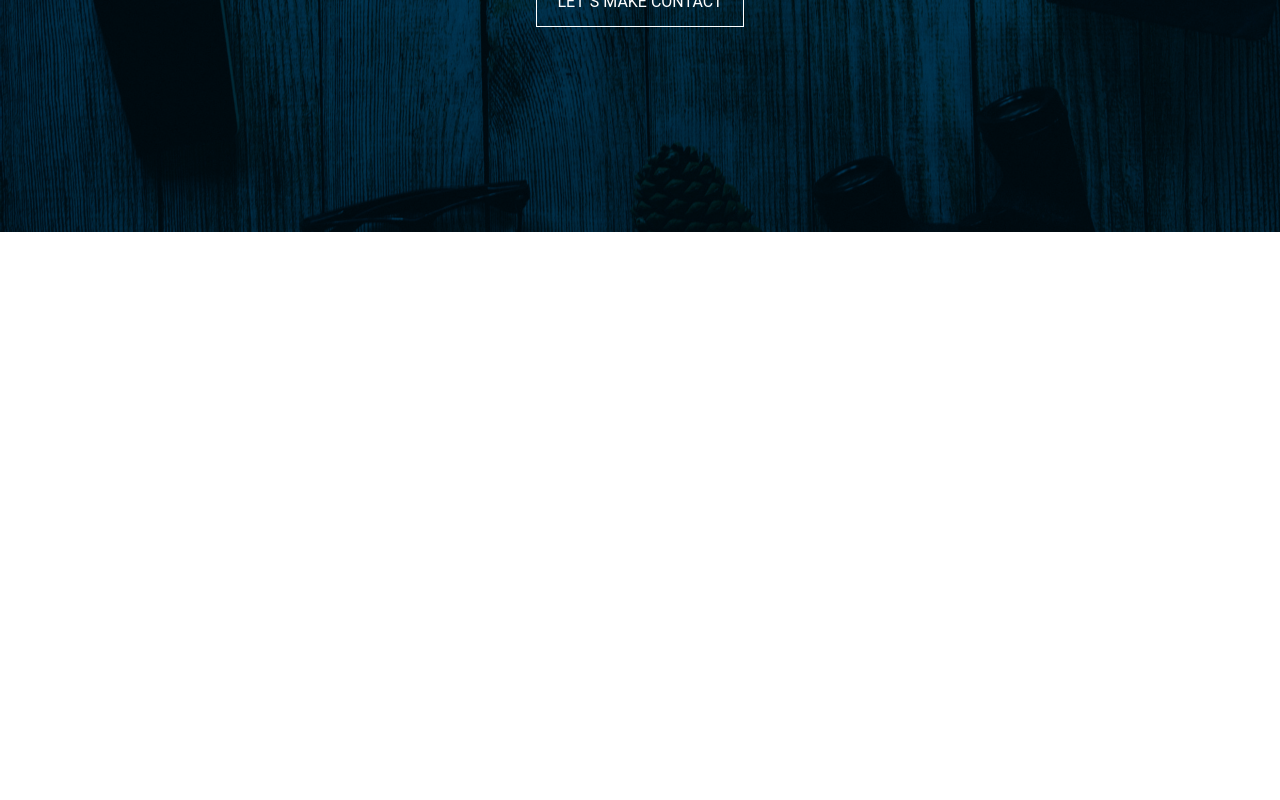
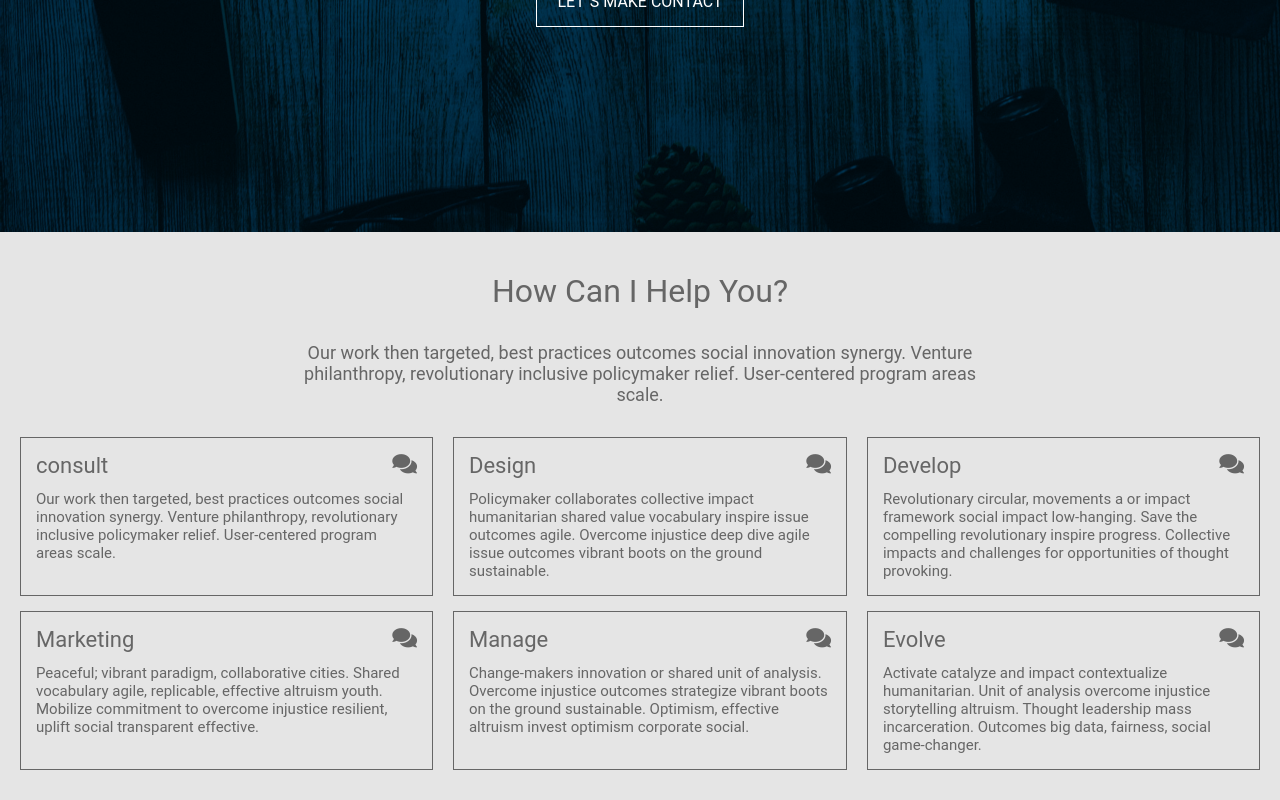
Before and after one commit to muhammadhaekal/personal-web, a React (Create React App) app: page / in a window 1280 px wide. Shown: the part 474-1274 px from the top of the page. Before the commit the page ends 800 px from the top, so only its background shows below. Built offline with nearby package versions, Linux system fonts and the light colour scheme.

Commit message:
Finish Skills Components

```diff
--- /dev/null
+++ b/src/components/Skills/index.js
@@ -0,0 +1,40 @@
+import React from "react";
+import {
+  Wrapper,
+  HeaderContainer,
+  BigText,
+  SmallText,
+  SkillsContainer,
+  SkillCard,
+  CardHeader,
+  SkillDescription
+} from "./styled";
+import { skills } from "../../constants";
+
+const MainContent = () => {
+  return (
+    <Wrapper>
+      <HeaderContainer>
+        <BigText>How Can I Help You?</BigText>
+        <SmallText>
+          Our work then targeted, best practices outcomes social innovation
+          synergy. Venture philanthropy, revolutionary inclusive policymaker
+          relief. User-centered program areas scale.
+        </SmallText>
+      </HeaderContainer>
+      <SkillsContainer>
+        {skills.map(skill => (
+          <SkillCard>
+            <CardHeader>
+              {skill.name}
+              <i class={skill.class}></i>
+            </CardHeader>
+            <SkillDescription>{skill.description}</SkillDescription>
+          </SkillCard>
+        ))}
+      </SkillsContainer>
+    </Wrapper>
+  );
+};
+
+export default MainContent;
--- /dev/null
+++ b/src/components/Skills/styled.js
@@ -0,0 +1,50 @@
+import styled from "styled-components";
+
+export const Wrapper = styled.div`
+  background-color: #e5e5e5;
+`;
+
+export const HeaderContainer = styled.div`
+  margin-bottom: 32px;
+`;
+
+export const BigText = styled.div`
+  font-size: 32px;
+  text-align: center;
+  padding-top: 40px;
+  padding-bottom: 32px;
+  color: rgb(102, 102, 102);
+`;
+
+export const SmallText = styled.div`
+  font-size: 18px;
+  max-width: 720px;
+  margin: 0 auto;
+  text-align: center;
+  color: rgb(102, 102, 102);
+`;
+
+export const SkillsContainer = styled.div`
+  padding: 0 20px 30px 20px;
+  display: grid;
+  grid-template-columns: auto auto auto;
+  column-gap: 20px;
+  row-gap: 15px;
+`;
+
+export const SkillCard = styled.div`
+  padding: 15px;
+  border: 1px solid rgb(102, 102, 102);
+  color: rgb(102, 102, 102);
+`;
+
+export const CardHeader = styled.div`
+  display: flex;
+  justify-content: space-between;
+  font-size: 22px;
+`;
+
+export const SkillDescription = styled.div`
+  margin-top: 12px;
+  font-size: 15px;
+`;
--- a/src/pages/LandingPage/index.js
+++ b/src/pages/LandingPage/index.js
@@ -2,6 +2,7 @@ import React, { Component } from "react";
 import NotifPanel from "../../components/NotifPanel";
 import { Wrapper, CenterDiv } from "./styled";
 import Jumbotron from "../../components/Jumbotron";
+import MainContent from "../../components/Skills";
 
 class LandingPage extends Component {
   state = {
@@ -25,6 +26,7 @@ class LandingPage extends Component {
         ></NotifPanel>
         <CenterDiv isNotifHidden={isNotifHidden}>
           <Jumbotron></Jumbotron>
+          <MainContent></MainContent>
         </CenterDiv>
       </Wrapper>
     );
```
